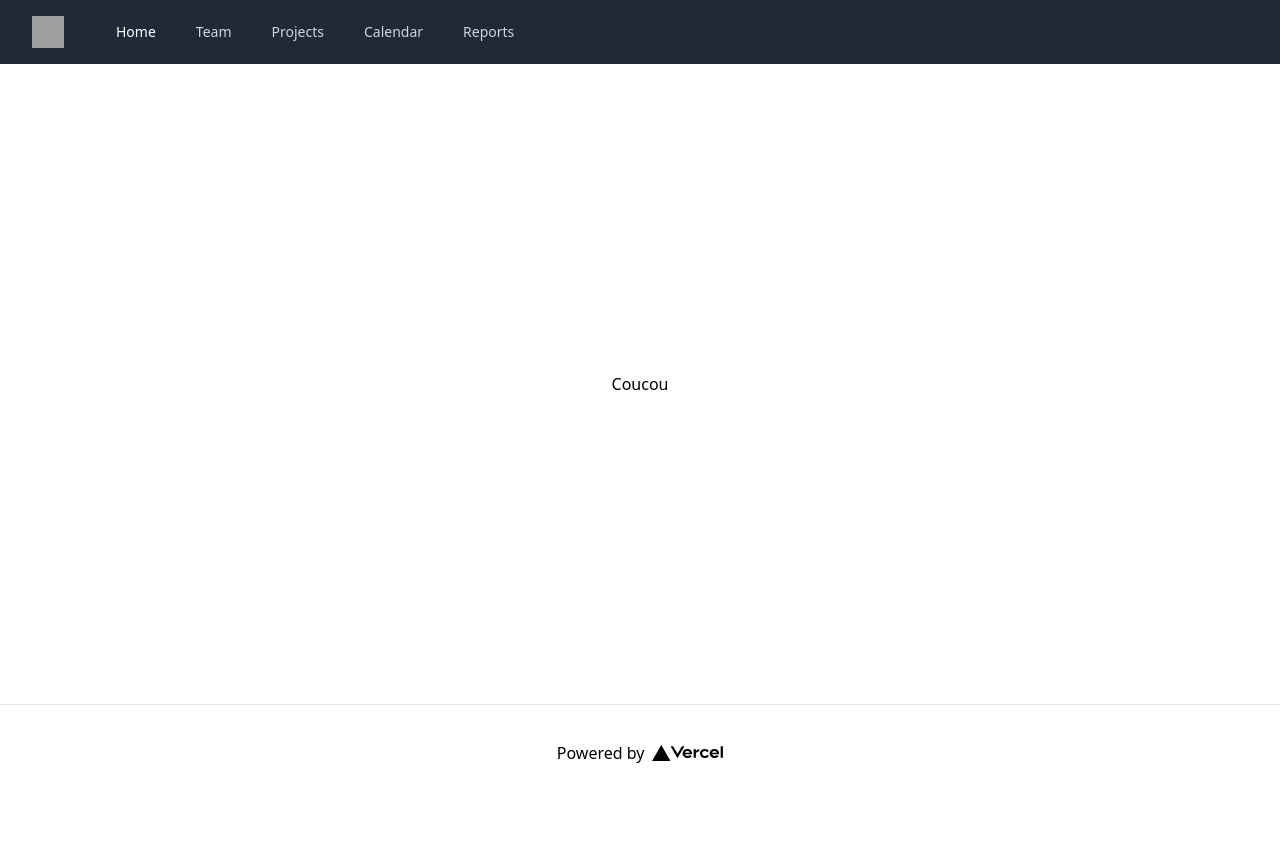
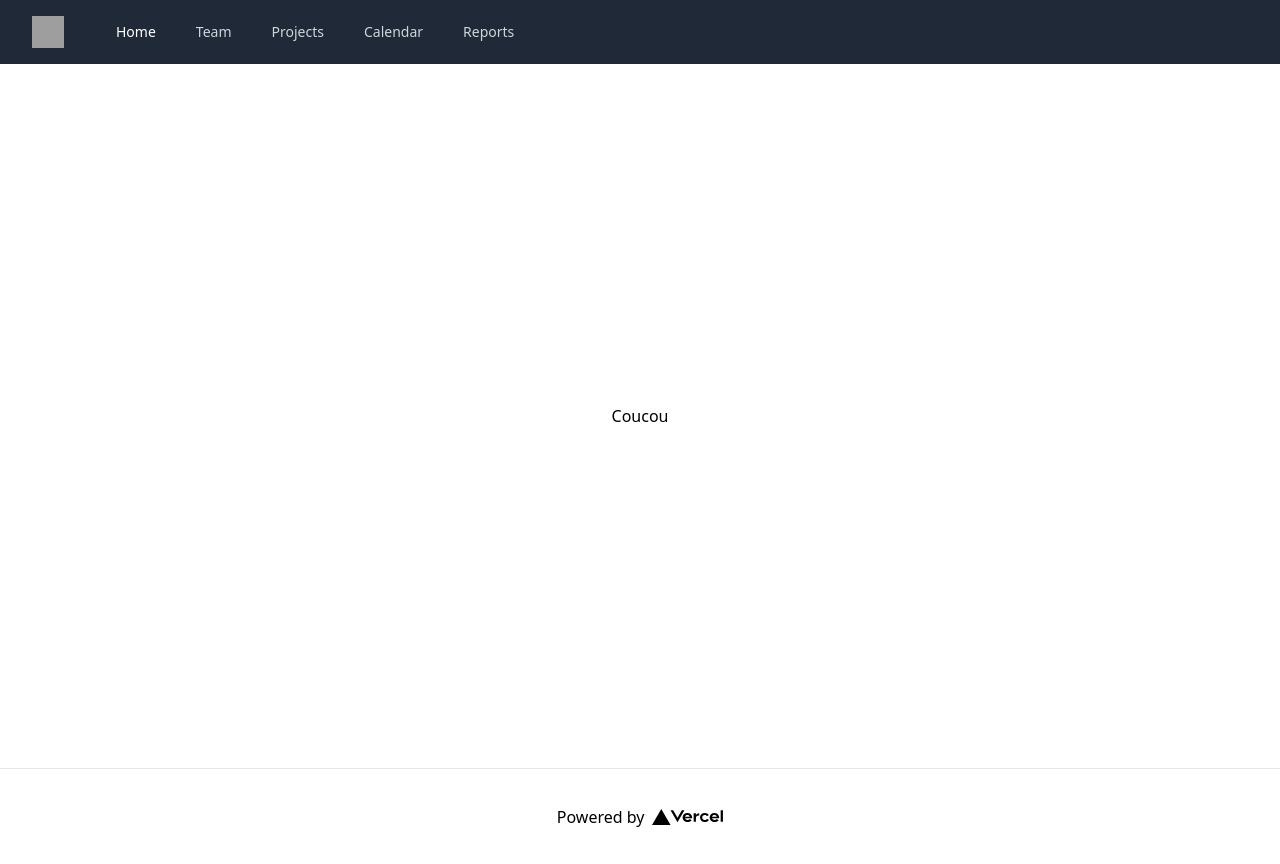
Before and after one commit to AurelTBE/ogma, a Next.js app: page / in a window 1280 px wide. Before the commit the page ends 800 px from the top, so only its background shows below. Built offline with nearby package versions, Linux system fonts and the light colour scheme; grey boxes are pictures that could not be loaded.

Commit message:
Added Layout

```diff
--- /dev/null
+++ b/components/Layout.tsx
@@ -0,0 +1,16 @@
+import React from 'react'
+import Nav from './Nav'
+interface Props {
+
+}
+
+const Layout = ({ children }: any) => {
+    return (
+        <>
+            <Nav />
+            <main>{children}</main>
+        </>
+    )
+}
+
+export default Layout
--- a/pages/_app.tsx
+++ b/pages/_app.tsx
@@ -1,8 +1,12 @@
 import '../styles/globals.css'
 import type { AppProps } from 'next/app'
+import Layout from '../components/Layout'
 
 function MyApp({ Component, pageProps }: AppProps) {
-  return <Component {...pageProps} />
+  return (
+  <Layout>
+    <Component {...pageProps} />
+  </Layout>)
 }
 
 export default MyApp
--- a/pages/index.tsx
+++ b/pages/index.tsx
@@ -1,5 +1,4 @@
 import Head from 'next/head'
-import Nav from '../components/Nav'
 
 export default function Home() {
   return (
@@ -8,7 +7,6 @@
         <title>Create Next App</title>
         <link rel="icon" href="/favicon.ico" />
       </Head>
-      <Nav />
       <main className="flex flex-col items-center justify-center w-full flex-1 px-20 text-center">
         Coucou
       </main>
```
